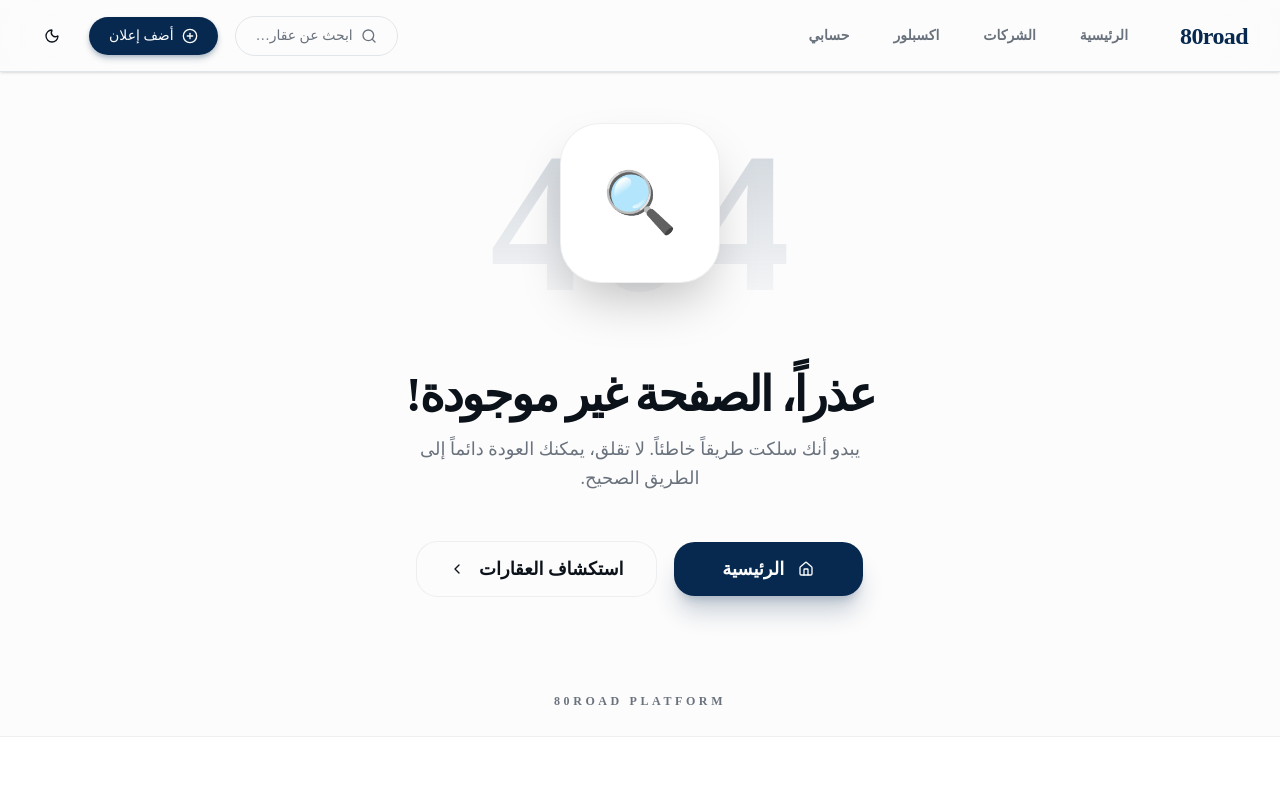
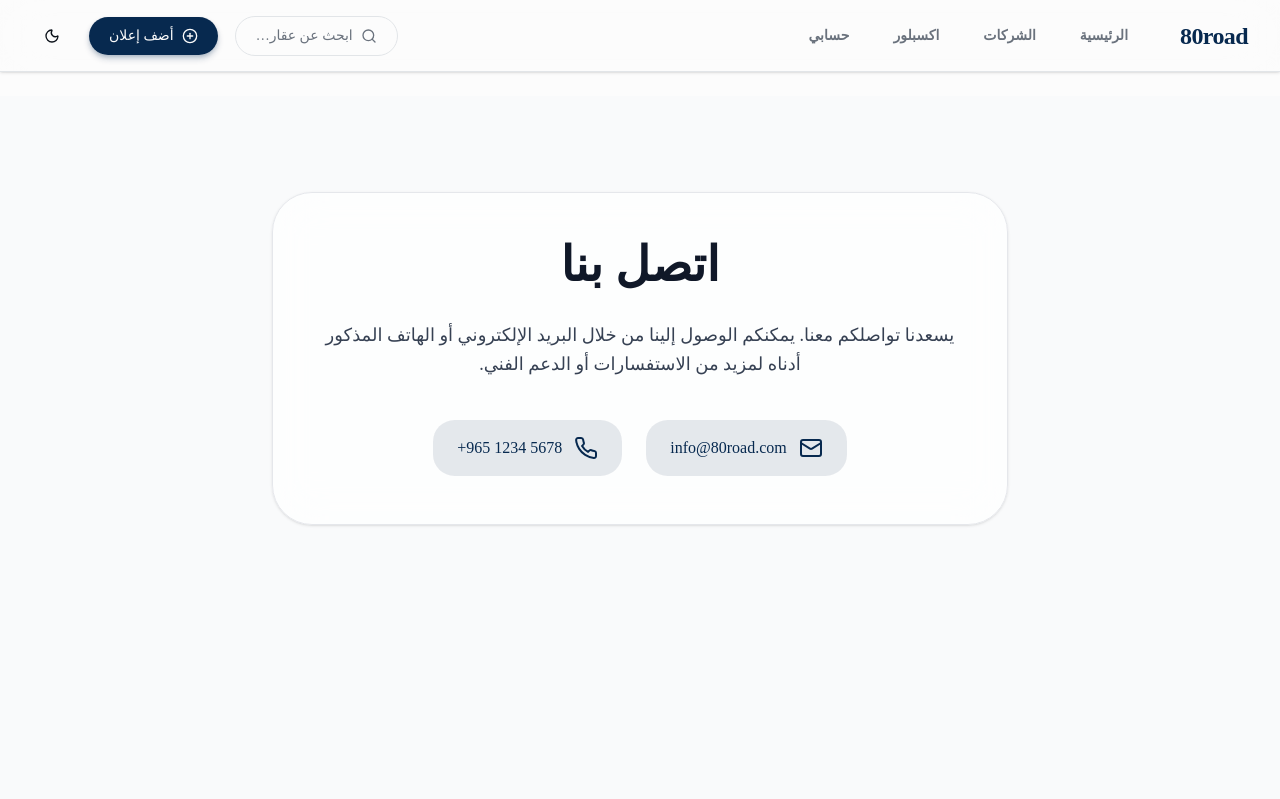
Before and after one commit to Abdallah-Azme/80road, a Next.js app: page /contact in a window 1280 px wide. Before the commit this address had no page. Shown: the top 799 px of the page. Built offline with nearby package versions, Linux system fonts and the light colour scheme.

Commit message:
feat: add About and Contact pages with ISR support

```diff
--- /dev/null
+++ b/app/(app)/about/page.tsx
@@ -0,0 +1,59 @@
+import { Metadata } from 'next';
+
+export const metadata: Metadata = {
+  title: 'About Us | 80road',
+  description: 'Learn more about 80road, your premier real estate platform.',
+};
+
+// ISR (Incremental Static Regeneration)
+// Tell Next.js to cache this page and revalidate it every 1 hour (3600 seconds)
+export const revalidate = 3600;
+
+export default async function AboutPage() {
+  /*
+   * Here we simulate fetching from a real backend.
+   * In a real integration, you would use:
+   *
+   * const res = await fetch('YOUR_BACKEND_URL/api/pages/about', {
+   *   next: { revalidate: 3600 }
+   * });
+   * const data = await res.json();
+   */
+  const data = await new Promise<{ title: string, content: string }>((resolve) => {
+    setTimeout(() => {
+      resolve({
+        title: 'من نحن - 80road',
+        content: `
+          <div class="space-y-6">
+            <p class="text-lg leading-relaxed">
+              منصة <strong>80road</strong> هي المنصة الرائدة والأولى في مجال العقارات، حيث نسعى دائمًا لتقديم أفضل الحلول والخدمات العقارية لعملائنا بكل سهولة ويسر.
+            </p>
+            <p class="text-lg leading-relaxed">
+              نهدف إلى ربط البائعين والمشترين، والمؤجرين والمستأجرين في بيئة آمنة وفعالة، معتمدين على أحدث التقنيات وأفضل معايير الجودة لتسهيل عملية البحث عن العقار المناسب بكل ثقة وأمان.
+            </p>
+            <h2 class="text-2xl font-semibold mt-8 mb-4">رؤيتنا</h2>
+            <p class="text-lg leading-relaxed">
+              أن نكون الخيار الأول والوجهة الموثوقة لكل ما يخص العقارات في المنطقة، وتسهيل رحلة العميل من البحث إلى التعاقد.
+            </p>
+          </div>
+        `
+      });
+    }, 1000);
+  });
+
+  return (
+    <main className="min-h-screen py-24 bg-gray-50 dark:bg-gray-900">
+      <div className="container mx-auto px-4 max-w-5xl">
+        <div className="bg-white/70 dark:bg-gray-800/70 backdrop-blur-xl border border-gray-200 dark:border-gray-700 rounded-[40px] p-8 md:p-12 shadow-sm">
+          <h1 className="text-4xl md:text-5xl font-bold text-gray-900 dark:text-white mb-10 text-center">
+            {data.title}
+          </h1>
+          <div
+            className="text-gray-700 dark:text-gray-300 [&>div>h2]:text-gray-900 [&>div>h2]:dark:text-white"
+            dangerouslySetInnerHTML={{ __html: data.content }}
+          />
+        </div>
+      </div>
+    </main>
+  );
+}
--- /dev/null
+++ b/app/(app)/contact/page.tsx
@@ -0,0 +1,66 @@
+import { Metadata } from 'next';
+
+export const metadata: Metadata = {
+  title: 'Contact Us | 80road',
+  description: 'Get in touch with the 80road team for inquiries and support.',
+};
+
+// ISR (Incremental Static Regeneration)
+// Tell Next.js to cache this page and revalidate it every 1 hour (3600 seconds)
+export const revalidate = 3600;
+
+export default async function ContactPage() {
+  /*
+   * Here we simulate fetching from a real backend.
+   * In a real integration, you would use:
+   *
+   * const res = await fetch('YOUR_BACKEND_URL/api/pages/contact', {
+   *   next: { revalidate: 3600 }
+   * });
+   * const data = await res.json();
+   */
+  const data = await new Promise<{ title: string, content: string, email: string, phone: string }>((resolve) => {
+    setTimeout(() => {
+      resolve({
+        title: 'اتصل بنا',
+        content: '<p>يسعدنا تواصلكم معنا. يمكنكم الوصول إلينا من خلال البريد الإلكتروني أو الهاتف المذكور أدناه لمزيد من الاستفسارات أو الدعم الفني.</p>',
+        email: 'info@80road.com',
+        phone: '+965 1234 5678'
+      });
+    }, 1000);
+  });
+
+  return (
+    <main className="min-h-screen py-24 bg-gray-50 dark:bg-gray-900">
+      <div className="container mx-auto px-4 max-w-3xl">
+        <div className="bg-white/70 dark:bg-gray-800/70 backdrop-blur-xl border border-gray-200 dark:border-gray-700 rounded-[40px] p-8 md:p-12 shadow-sm text-center">
+          <h1 className="text-4xl md:text-5xl font-bold text-gray-900 dark:text-white mb-8">
+            {data.title}
+          </h1>
+          <div
+            className="text-lg text-gray-700 dark:text-gray-300 mb-10 leading-relaxed"
+            dangerouslySetInnerHTML={{ __html: data.content }}
+          />
+
+          <div className="flex flex-col md:flex-row items-center justify-center gap-6">
+            <a
+              href={`mailto:${data.email}`}
+              className="flex items-center gap-3 px-6 py-4 bg-primary/10 text-primary hover:bg-primary hover:text-white rounded-2xl transition-colors font-medium w-full md:w-auto justify-center"
+            >
+              <svg xmlns="http://www.w3.org/2000/svg" width="24" height="24" viewBox="0 0 24 24" fill="none" stroke="currentColor" strokeWidth="2" strokeLinecap="round" strokeLinejoin="round"><rect width="20" height="16" x="2" y="4" rx="2"/><path d="m22 7-8.97 5.7a1.94 1.94 0 0 1-2.06 0L2 7"/></svg>
+              {data.email}
+            </a>
+
+            <a
+              href={`tel:${data.phone}`}
+              className="flex items-center gap-3 px-6 py-4 bg-primary/10 text-primary hover:bg-primary hover:text-white rounded-2xl transition-colors font-medium w-full md:w-auto justify-center"
+            >
+              <svg xmlns="http://www.w3.org/2000/svg" width="24" height="24" viewBox="0 0 24 24" fill="none" stroke="currentColor" strokeWidth="2" strokeLinecap="round" strokeLinejoin="round"><path d="M22 16.92v3a2 2 0 0 1-2.18 2 19.79 19.79 0 0 1-8.63-3.07 19.5 19.5 0 0 1-6-6 19.79 19.79 0 0 1-3.07-8.67A2 2 0 0 1 4.11 2h3a2 2 0 0 1 2 1.72 12.84 12.84 0 0 0 .7 2.81 2 2 0 0 1-.45 2.11L8.09 9.91a16 16 0 0 0 6 6l1.27-1.27a2 2 0 0 1 2.11-.45 12.84 12.84 0 0 0 2.81.7A2 2 0 0 1 22 16.92z"/></svg>
+              <span dir="ltr">{data.phone}</span>
+            </a>
+          </div>
+        </div>
+      </div>
+    </main>
+  );
+}
```
